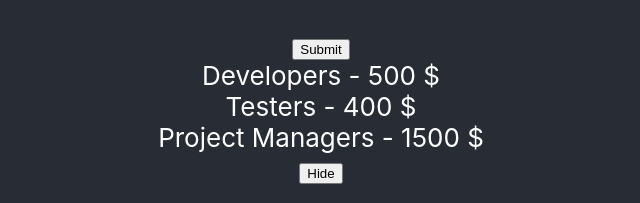
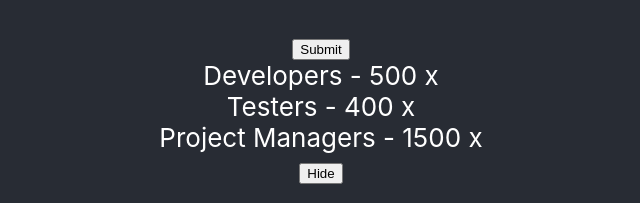
Before and after one commit to danh126/react-basic, a React (Create React App) app: page / in a window 1280 px wide. Both pictures are taken after a click on the button "Show". Shown: the part 453-656 px from the top of the page, without its empty margins (319-959 px from the left). Built offline with nearby package versions, Linux system fonts and the light colour scheme.

Commit message:
Deleting Data

```diff
--- a/src/views/Example/ChildComponent.js
+++ b/src/views/Example/ChildComponent.js
@@ -9,6 +9,11 @@ class ChildComponent extends React.Component {
         this.setState({
             showJobs: !this.state.showJobs
         })
+    }
+
+    handleOnClickDelete = (job) => {
+        console.log('>>> handleOnClickDelete:', job);
+        this.props.deleteJobs(job);
     }
 
     render() {
@@ -33,7 +38,7 @@ class ChildComponent extends React.Component {
                                 arrJobs.map((item, index) => {
                                     return (
                                         <div key={item.id}>
-                                            {item.title} - {item.salary}
+                                            {item.title} - {item.salary}  <span onClick={() => this.handleOnClickDelete(item)}>x</span>
                                         </div>
                                     )
                                 })
--- a/src/views/Example/FormComponent.js
+++ b/src/views/Example/FormComponent.js
@@ -6,9 +6,9 @@ import AddComponent from "./AddComponent";
 class FormComponent extends React.Component {
     state = {
         arrJobs: [
-            { id: 'job1', title: 'Developers', salary: '500 $' },
-            { id: 'job2', title: 'Testers', salary: '400 $' },
-            { id: 'job3', title: 'Project Managers', salary: '1500 $' }
+            { id: 'job1', title: 'Developers', salary: '500' },
+            { id: 'job2', title: 'Testers', salary: '400' },
+            { id: 'job3', title: 'Project Managers', salary: '1500' }
         ]
     }
 
@@ -20,6 +20,15 @@ class FormComponent extends React.Component {
         })
     }
 
+    // arrow function delete job
+    deleteJobs = (job) => {
+        let currenJob = this.state.arrJobs;
+        currenJob = currenJob.filter(item => item.id !== job.id);
+        this.setState({
+            arrJobs: currenJob
+        })
+    }
+
     render() {
         return (
             <>
@@ -28,9 +37,8 @@ class FormComponent extends React.Component {
                 />
 
                 <ChildComponent
-                    name={this.state.firstName}
-                    age={20}
                     arrJobs={this.state.arrJobs}
+                    deleteJobs={this.deleteJobs}
                 />
             </>
         )
```
